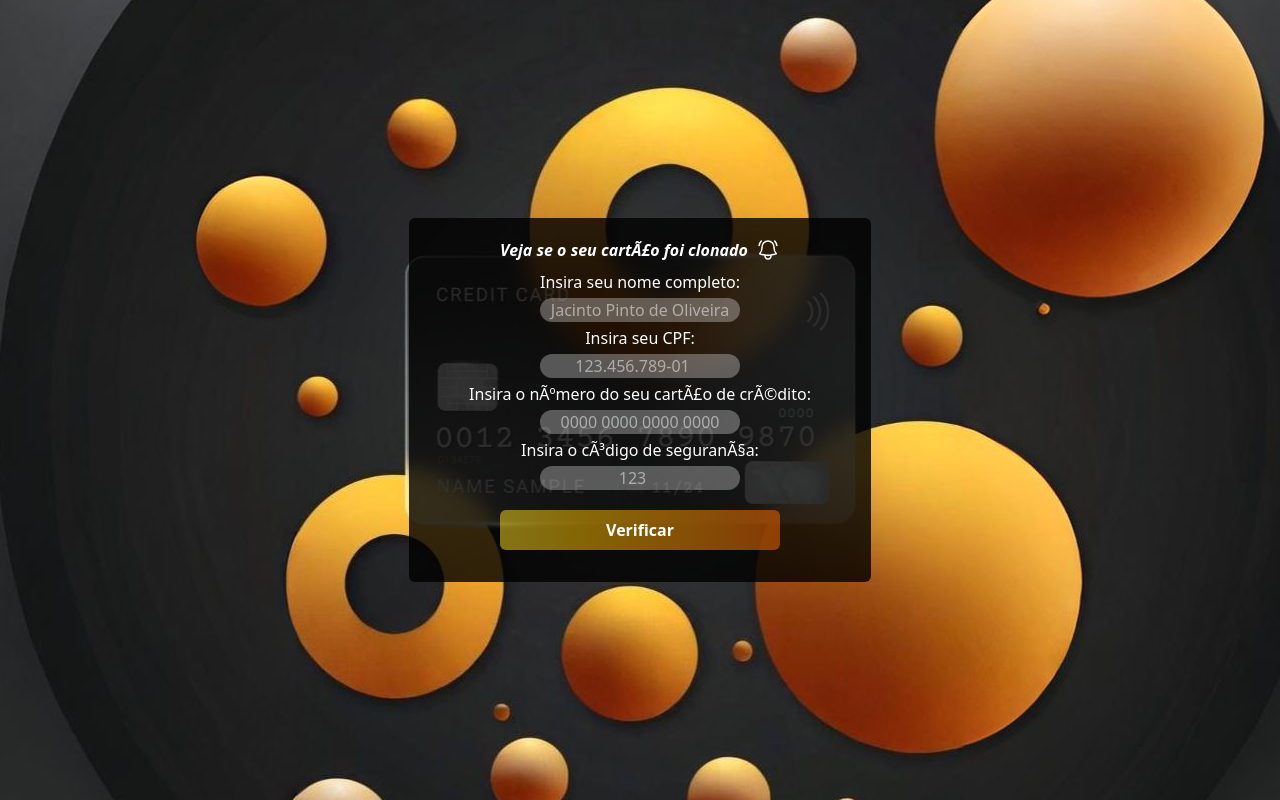
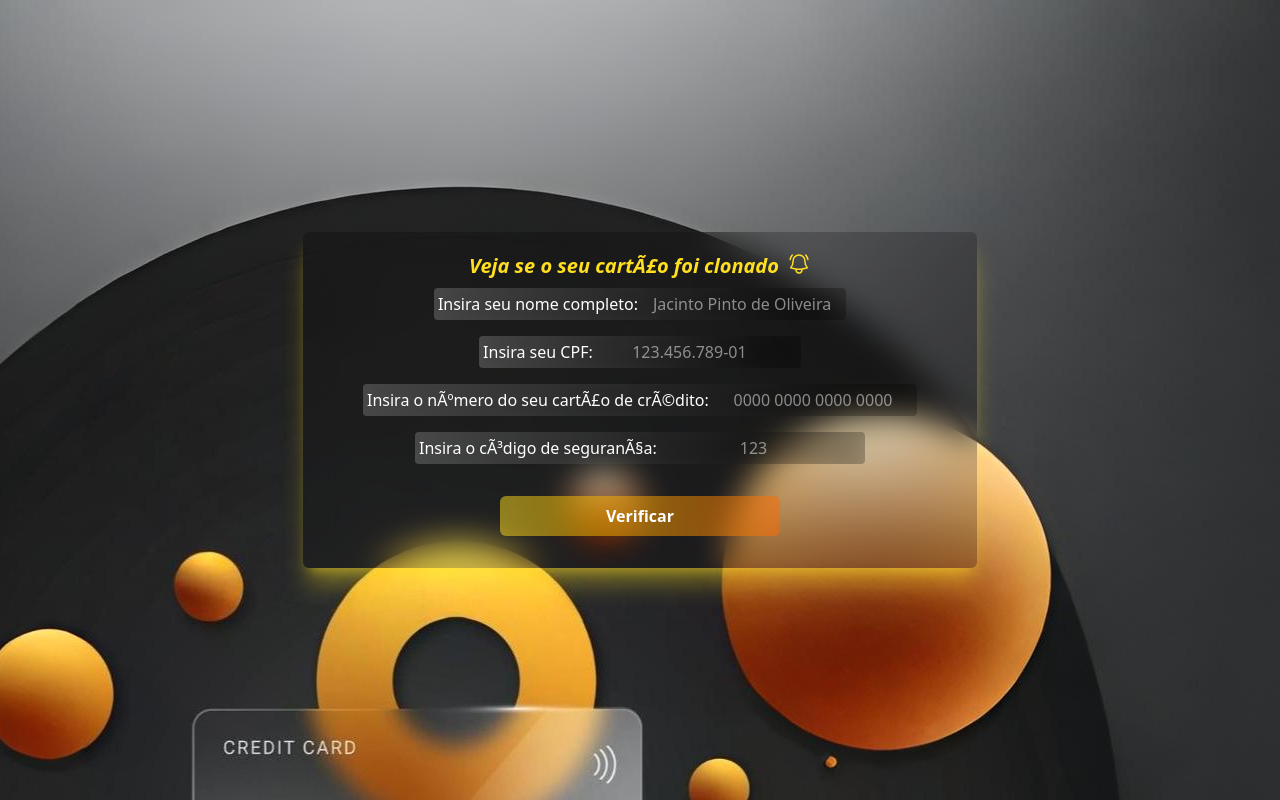
Before and after one commit to Lusquinh4/frameworks, a plain HTML site: page index.html in a window 1280 px wide. Drawn offline with nearby package versions, Linux system fonts and the light colour scheme.

Commit message:
Design base

```diff
--- a/index.html
+++ b/index.html
@@ -14,24 +14,26 @@
    <!-- <body class="d-flex justify-content-center align-content-center">
     <h1>Teste Bootstrap</h1>
     <button class="btn btn-outline-danger"><i class="bi bi-exclamation-triangle"></i></button>-->
-    <body class="bg-[url(fundo-credit2.jpg)] bg-center h-screen flex items-center justify-center flex-col">
+    <body class="bg-[url(fundo-credit.jpg)] lg:bg-[url(fundo-credit2.jpg)] bg-right-top h-screen flex items-center justify-center flex-col">
 
 
-        <div class="flex flex-col w-auto px-15 pb-8 pt-5 rounded-md justify-center items-center bg-black/80">
-               <h1 class="italic text-white font-bold text-center flex flex-row justify-center gap-2">Veja se o seu cartão foi clonado <svg xmlns="http://www.w3.org/2000/svg" fill="none" viewBox="0 0 24 24" stroke-width="1.5" stroke="currentColor" class="size-6">
+        <div class="hover:shadow-orange-300/40 shadow-yellow-300/40 shadow-xl flex flex-col w-auto px-15 pb-8 pt-5 rounded-md justify-center items-center w-auto backdrop-blur-lg bg-black/20">
+
+            <h1 class="italic text-yellow-300 text-xl font-bold text-center flex flex-row justify-center gap-2">Veja se o seu cartão foi clonado <svg xmlns="http://www.w3.org/2000/svg" fill="none" viewBox="0 0 24 24" stroke-width="1.5" stroke="currentColor" class="size-6">
                 <path stroke-linecap="round" stroke-linejoin="round" d="M14.857 17.082a23.848 23.848 0 0 0 5.454-1.31A8.967 8.967 0 0 1 18 9.75V9A6 6 0 0 0 6 9v.75a8.967 8.967 0 0 1-2.312 6.022c1.733.64 3.56 1.085 5.455 1.31m5.714 0a24.255 24.255 0 0 1-5.714 0m5.714 0a3 3 0 1 1-5.714 0M3.124 7.5A8.969 8.969 0 0 1 5.292 3m13.416 0a8.969 8.969 0 0 1 2.168 4.5" />
                 </svg>
              </h1>
-        <form action="" class="rounded-10">
-            <fieldset class="text-white g-10 flex flex-col gap-1 flex items-center mt-2">
 
-                <p class="">Insira seu nome completo:</p> <input class="bg-white/30 w-50 rounded-full text-center hover:text-black hover:bg-gradient-to-r hover:to-orange-900/30 hover:from-yellow-500/30" type="text" name="" id="" placeholder="Jacinto Pinto de Oliveira" required>
+            <form action="resultado.html" class="rounded-10">
+                <fieldset class="text-white gap-4 flex flex-col flex items-center mt-2">
 
-                <p>Insira seu CPF:</p> <input type="number" name="" id="" class="bg-white/30 w-50 rounded-full text-center hover:text-black hover:bg-gradient-to-r hover:to-orange-900/30 hover:from-yellow-500/30" placeholder="123.456.789-01">
+                    <p class="backdrop-blur-md bg-gradient-to-r from-white/20 to-black/20 rounded-sm p-1 group">Insira seu nome completo: <input class=" w-50 rounded-full text-center group-hover:text-black group-hover:bg-gradient-to-r group-hover:to-orange-900/30 group-hover:from-yellow-500/30" type="text" name="" id="" placeholder="Jacinto Pinto de Oliveira" required></p>
 
-                <p>Insira o número do seu cartão de crédito:</p> <input class="bg-white/30 w-50 rounded-full text-center hover:text-black hover:bg-gradient-to-r hover:to-orange-900/30 hover:from-yellow-500/30" type="border number" name="" id="" placeholder="0000 0000 0000 0000" maxlenght="16" minlength="16" required>
+                    <p class="backdrop-blur-md bg-gradient-to-r from-white/20 to-black/20 rounded-sm p-1 group">Insira seu CPF: <input type="number" name="" id="" class=" w-50 rounded-full text-center group-hover:text-black group-hover:bg-gradient-to-r group-hover:to-orange-900/30 group-hover:from-yellow-500/30" placeholder="123.456.789-01"></p>
 
-                <p>Insira o código de segurança:</p> <input class="hover:text-black hover:bg-gradient-to-r hover:to-orange-900/30 hover:from-yellow-500/30 bg-white/30 w-50 rounded-full text-center" type="number" name="" id="" placeholder="123" maxlength="3" required>
+                    <p class="backdrop-blur-md bg-gradient-to-r from-white/20 to-black/20 rounded-sm p-1 group">Insira o número do seu cartão de crédito: <input class=" w-50 rounded-full text-center group-hover:text-black group-hover:bg-gradient-to-r group-hover:to-orange-900/30 group-hover:from-yellow-500/30" type="border number" name="" id="" placeholder="0000 0000 0000 0000" maxlenght="16" minlength="16" required></p>
+
+                    <p class="backdrop-blur-md bg-gradient-to-r from-white/20 to-black/20 rounded-sm p-1 group">Insira o código de segurança: <input class="group-hover:text-black group-hover:bg-gradient-to-r group-hover:to-orange-900/30 group-hover:from-yellow-500/30 w-50 rounded-full text-center" type="number" name="" id="" placeholder="123" maxlength="3" required></p>
 
                     <input class="font-bold hover:text-orange-300 hover:to-orange-900/30 hover:from-yellow-500/30 bg-gradient-to-r from-yellow-300/50 to-orange-500/50 m-auto mt-4 w-70 h-10 rounded-md text-center" type="submit" value="Verificar">
 
--- /dev/null
+++ b/resultado.html
@@ -0,0 +1,34 @@
+<!DOCTYPE html>
+<html lang="pt-br">
+<head>
+    <!--<link href="https://cdn.jsdelivr.net/npm/bootstrap@5.3.3/dist/css/bootstrap.min.css" rel="stylesheet" integrity="sha384-QWTKZyjpPEjISv5WaRU9OFeRpok6YctnYmDr5pNlyT2bRjXh0JMhjY6hW+ALEwIH" crossorigin="anonymous">
+    <link href="https://cdn.jsdelivr.net/npm/bootstrap-icons/font/bootstrap-icons.css" rel="stylesheet">
+    <meta charset="UTF-8">
+    <meta name="viewport" content="width=device-width, initial-scale=1.0">
+    <title>Teste Frameworks</title>
+
+    <!--Tailwind -->
+    <script src="https://cdn.jsdelivr.net/npm/@tailwindcss/browser@4"></script>
+
+</head>
+   <!-- <body class="d-flex justify-content-center align-content-center">
+    <h1>Teste Bootstrap</h1>
+    <button class="btn btn-outline-danger"><i class="bi bi-exclamation-triangle"></i></button>-->
+    <body class="bg-[url(fundo-credit.jpg)] lg:bg-[url(fundo-credit2.jpg)] bg-right-top h-screen flex items-center justify-center flex-col">
+
+
+        <div class="hover:shadow-lime-300/40 shadow-yellow-300/40 shadow-xl flex flex-col w-auto px-15 pb-8 pt-5 rounded-md justify-center items-center w-auto backdrop-blur-lg bg-black/20">
+
+            <h1 class="italic text-white text-xl font-bold text-center flex flex-row justify-center gap-2">Veja se o seu cartão foi clonado <svg xmlns="http://www.w3.org/2000/svg" fill="none" viewBox="0 0 24 24" stroke-width="1.5" class="size-6 stroke-lime-300">
+                <path stroke-linecap="round" stroke-linejoin="round" d="M14.857 17.082a23.848 23.848 0 0 0 5.454-1.31A8.967 8.967 0 0 1 18 9.75V9A6 6 0 0 0 6 9v.75a8.967 8.967 0 0 1-2.312 6.022c1.733.64 3.56 1.085 5.455 1.31m5.714 0a24.255 24.255 0 0 1-5.714 0m5.714 0a3 3 0 1 1-5.714 0M3.124 7.5A8.969 8.969 0 0 1 5.292 3m13.416 0a8.969 8.969 0 0 1 2.168 4.5" />
+                </svg>
+             </h1>
+
+            <p class="mt-7 pb-10">
+                 <h3 class="text-yellow-300 text-md">Fique tranquilo! Seu cartão está seguro!<br> Tudo segue em sua mais plena normalidade. <br> Tenha uma boa vida!</h3><br>
+                 <h6 class="text-sm text-white/30">Em caso de compras desconhecidas, apenas aceite - Protocolo bancário</h6>
+            </p>
+
+        </div>
+    </body>
+</html>
--- a/style.css
+++ /dev/null
@@ -1,13 +0,0 @@
-@charset 'UTF-8';
-
-body {
-    display: flex;
-    justify-items: center;
-    align-items: center;
-}
-
-button {
-    display: flex;
-    align-items: center;
-    justify-items: center;
-}
```
Lines whose indentation alone changed are shown as unchanged.
